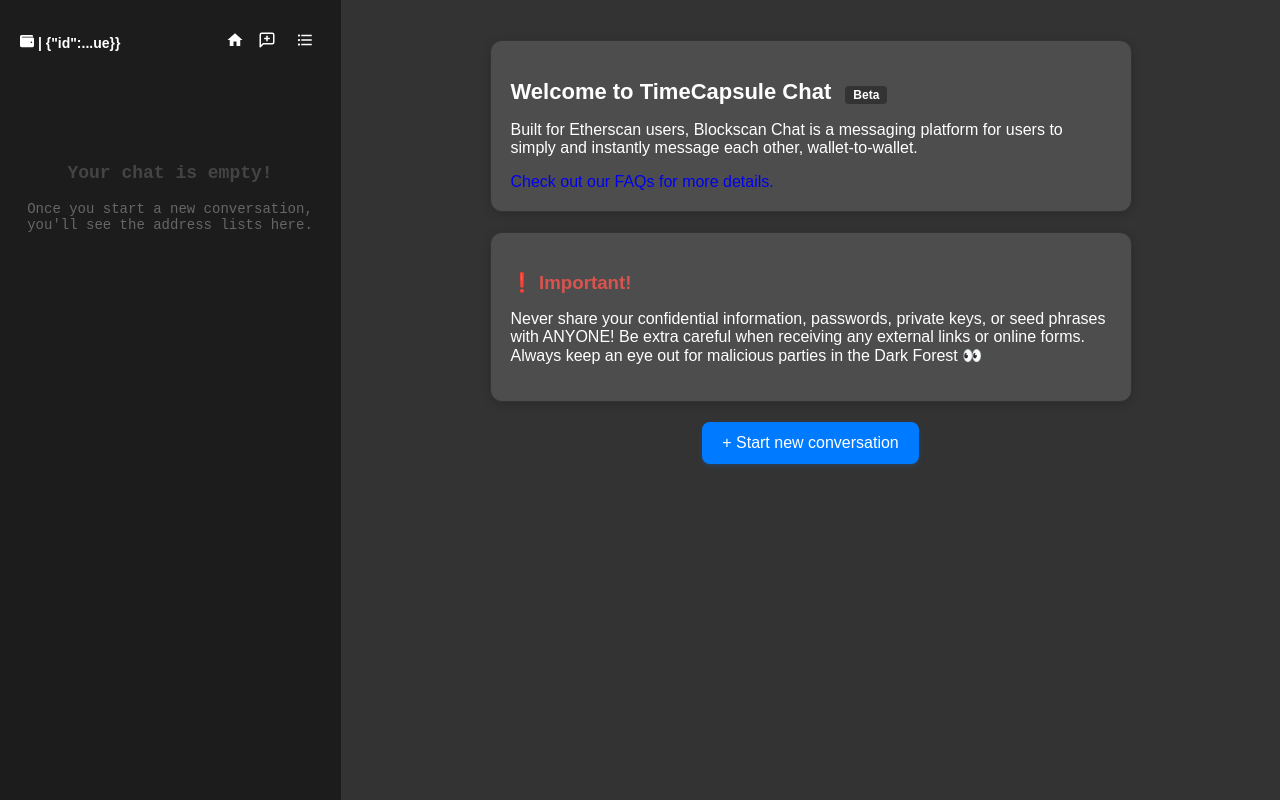
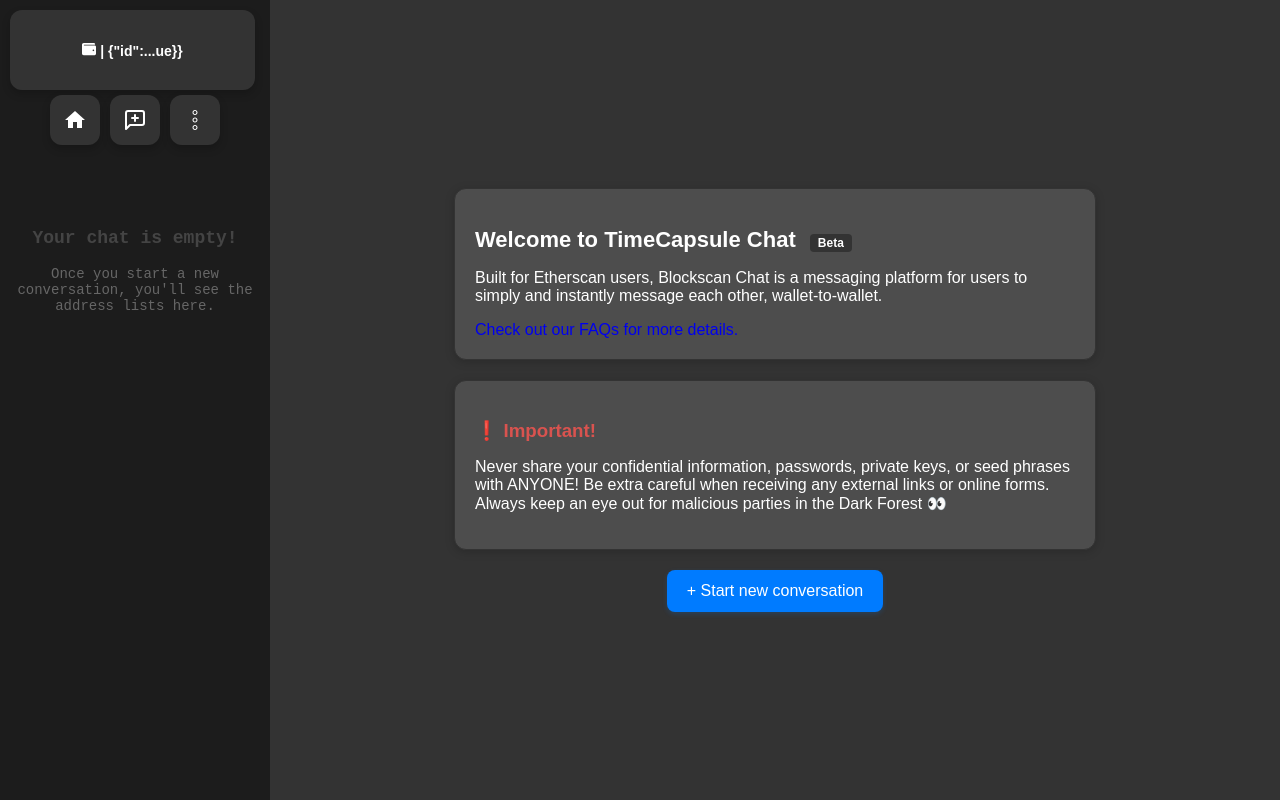
Before and after one commit to timecapsuletoken/chat, a React (Create React App) app: page /home in a window 1280 px wide. Built offline with nearby package versions, Linux system fonts and the light colour scheme; sample sign-in values are in the browser's storage.

Commit message:
- Update Chatroom UI bugs

```diff
--- a/package.json
+++ b/package.json
@@ -15,6 +15,7 @@
     "bootstrap": "^5.3.3",
     "buffer": "^6.0.3",
     "crypto-browserify": "^3.12.1",
+    "emoji-picker-react": "^4.12.0",
     "ethers": "^5.7.2",
     "process": "^0.11.10",
     "react": "^18.3.1",
--- a/src/assets/css/HomePage.css
+++ b/src/assets/css/HomePage.css
@@ -4,24 +4,158 @@
     flex-direction: row;
     height: 100vh;
     background-color: #333;
+    justify-content: center; /* Centers horizontally */
+    align-items: center; /* Centers vertically */
+    width: 100%; /* Ensure the container takes full width */
+
   }
 
+  /* Header for mobile button positioning */
+  .home-header {
+    width: auto;
+    display: flex;
+    align-items: center;
+    flex-direction: row;
+    flex-wrap: nowrap;
+    align-content: center;
+    justify-content: center;
+  }
+
+  /* Sidebar styling, visible with transform */
   .sidebar {
-    flex: 0 0 300px;
+    position: fixed;
+    left: 0;
+    top: 0;
+    height: 100%;
+    width: 250px;
     background-color: #1c1c1c;
-    border-right: 1px solid #1c1c1c;
-    padding: 20px;
+    color: #fff;
+    z-index: 100;
+    overflow-y: auto;
+    transform: translateX(0); /* Visible by default on larger screens */
+    transition: transform 0.3s ease-in-out;
+    padding: 10px;
+    }
+
+  /* Show Menu button only on mobile */
+  .sidebar-toggle {
+    display: none; /* Hide by default */
+  }
+
+  .sidebar-toggle span {
+    margin: 0 0px 0 5px;
+  }
+
+  .chat-address-info .chat-message-icon {
+    padding: 10px;
+    border: solid 1px;
+    border-radius: 8px;
+    margin: 10px;
+    font-size: 25px;
+  }
+
+  /* Specific icon buttons (home, message, etc.) inside the sidebar */
+  .wallet-controls .sidebar-icon {
+    margin-bottom: 10px; /* Spacing between icons */
+    background-color: #444; /* Darker shade for consistency */
+  }
+
+  /* Toggle button inside sidebar */
+  .sidebar-icon .sidebar-toggle-inside {
+    background-color: #007bff !important;
+    color: white;
+    border: none;
+    border-radius: 50%;
+    width: 30px;
+    height: 30px;
+    font-size: 20px;
     display: flex;
-    flex-direction: column;
-    align-items: flex-start;
+    align-items: center;
+    justify-content: center;
+    cursor: pointer;
+    margin: 0 auto; /* Center within the icon box */
+  }
+
+  .sidebar-icon > .sidebar-toggle-inside {
+    background-color: inherit; /* Inherit background color from .sidebar-icon */
+  }
+
+  .sidebar-icon.sidebar-toggle-container.open {
+    background-color: #007bff; /* New color when containing sidebar-toggle-inside */
+  }
+
+  .sidebar-icon .sidebar-toggle-inside.open {
+    background-color: #007bff !important; /* New color when the sidebar is open */
+  }
+
+  /* Sidebar icon styling */
+  .sidebar-icon {
+    display: flex;
+    align-items: center;
+    justify-content: center;
+    background-color: #333;
+    width: 50px; /* Fixed width and height for uniform boxes */
+    height: 50px;
+    border-radius: 12px; /* Rounded corners */
+    color: #fff;
+    font-size: 24px; /* Larger icon size */
+    cursor: pointer;
+    transition: background-color 0.3s, transform 0.2s;
+    box-shadow: 0 4px 8px rgba(0, 0, 0, 0.2); /* Soft shadow for 3D effect */
+    margin: 5px 5px;
+  }
+
+  .sidebar-icon:hover {
+    background-color: #007bff; /* Highlight on hover */
+    transform: translateY(-2px); /* Slight lift on hover */
+  }
+
+  .sidebar-icon.waddr {
+    width: 100% !important;
+    background-color: transparent !important;
+    box-shadow: none;
+  }
+
+  .sidebar-icon button,
+  .sidebar-icon a {
+    color: inherit;
+    background: none;
+    border: none;
+    font-size: 24px;
+    display: flex;
+    align-items: center;
+    justify-content: center;
+    cursor: pointer;
+  }
+
+  /* Add padding for text and icons */
+  .sidebar-content p {
+    font-size: 16px;
+    margin: 0;
+    color: #ccc;
+    text-align: center;
+  }
+
+  .sidebar-content {
+    display: flex;
+    flex-wrap: wrap;
+    align-content: center;
+    align-items: center;
+    justify-content: center;
+    flex-direction: row;
   }
 
   .wallet-header {
     display: flex;
-    justify-content: space-between;
     align-items: center;
-    width: 100%;
-    margin-bottom: 20px;
+    justify-content: center;
+    background-color: #333;
+    padding: 10px;
+    width: 90%;
+    border-radius: 12px;
+    color: #fff;
+    box-shadow: 0 4px 8px rgba(0, 0, 0, 0.2);
+    font-size: 24px;
   }
 
   .wallet-header p {
@@ -36,7 +170,6 @@
     font-size: 18px;
     cursor: pointer;
     color: #fff;
-    margin-left: 8px;
   }
 
   .wallet-controls a {
@@ -45,7 +178,6 @@
     font-size: 18px;
     cursor: pointer;
     color: #fff;
-    margin-left: 8px;
   }
 
   .search-bar {
@@ -122,6 +254,7 @@
   .main-content {
     flex: 1;
     padding: 40px;
+    margin-left: 270px;
     display: flex;
     flex-direction: column;
     align-items: center;
@@ -179,14 +312,52 @@
       flex-direction: column;
     }
 
+    .dropdown-menu {
+      max-width: 200px; /* Larger width on bigger screens */
+      left: auto;
+      right: 0;
+    }
+
     .sidebar {
+      transform: translateX(-100%); /* Hidden off-screen on mobile */
+    }
+
+    .sidebar-toggle {
+      background-color: rgba(255, 255, 255, 0.1); /* Subtle background */
+      color: white;
+      border: none;
+      border-radius: 8px; /* Rounded corners */
       width: 100%;
-      flex: initial;
-      padding: 15px;
+      height: 40px;
+      margin: 0 0 20px 0;
+      font-size: 20px;
+      display: flex;
+      align-items: center;
+      justify-content: center;
+      z-index: 102;
+      cursor: pointer;
+      transition: background-color 0.2s, transform 0.1s;
+    }
+
+     /* Hover effect for better interactivity */
+    .sidebar-toggle:hover {
+      background-color: rgba(255, 255, 255, 0.2); /* Slightly darker on hover */
+    }
+
+    /* Active state to simulate a "pressed" effect */
+    .sidebar-toggle:active {
+      background-color: rgba(255, 255, 255, 0.3); /* Darker background when pressed */
+      transform: scale(0.95); /* Slightly shrink on click */
+    }
+
+    /* Show sidebar when it's open */
+    .home-container .sidebar-open {
+      transform: translateX(0);
     }
 
     .main-content {
       padding: 20px;
+      margin-left: 0px;
     }
 
     .welcome-card,
@@ -247,20 +418,23 @@
 
   .dropdown-container {
     position: relative;
-    display: inline-block; /* Ensures the dropdown stays with the button */
+    width: 100%;
 }
 
 .dropdown-menu {
-    position: absolute;
-    top: 100%; /* Positions it right below the button */
-    left: 0; /* Aligns it to the left of the container */
+  position: absolute; /* Positioned within .dropdown-container */
+  top: 100%; /* Positioned directly below the toggle button */
+  left: 0;
   background-color: #333;
   border-radius: 8px;
   box-shadow: 0 4px 8px rgba(0, 0, 0, 0.1);
-    z-index: 100;
+  z-index: 1000;
+  min-width: 160px;
+  max-width: 90%; /* Limits width on smaller screens */
+  width: 100%;
+  padding: 10px;
   display: flex;
   flex-direction: column;
-    min-width: 160px; /* Optional: Adjusts width */
 }
 
 .dropdown-item {
@@ -269,6 +443,7 @@
     align-items: center;
     color: #fff;
     cursor: pointer;
+    transition: background-color 0.2s;
 }
 
 .dropdown-item:hover {
@@ -279,28 +454,34 @@
     margin-right: 8px;
 }
 
+/* Prevent scrolling in sidebar when dropdown is open */
+.no-scroll {
+  overflow-y: visible !important;
+}
+
 .modal-overlay {
   position: fixed;
   top: 0;
   left: 0;
-  width: 100%;
-  height: 100%;
-  background-color: rgba(0, 0, 0, 0.5);
+  width: 100vw;
+  height: 100vh;
+  background-color: rgba(0, 0, 0, 0.5); /* Dark overlay */
   display: flex;
   justify-content: center;
   align-items: center;
-  z-index: 1000;
+  z-index: 2000; /* Higher than sidebar and other elements */
 }
 
 .modal-content {
   background-color: #333;
   padding: 20px;
   border-radius: 8px;
-  width: 400px;
-  max-width: 90%;
-  box-shadow: 0 4px 8px rgba(0, 0, 0, 0.1);
+  width: 90%; /* Responsive width */
+  max-width: 400px;
+  box-shadow: 0 4px 8px rgba(0, 0, 0, 0.2);
   text-align: center;
   position: relative;
+  z-index: 2001; /* Ensures it stays above the overlay */
 }
 
 .modal-header {
--- a/src/pages/HomePage.js
+++ b/src/pages/HomePage.js
@@ -1,9 +1,10 @@
 import React, { useState, useEffect } from 'react';
 import { useNavigate, useSearchParams } from 'react-router-dom';
 import '../assets/css/HomePage.css';
-import { FaPowerOff, FaWallet, FaCogs, FaInfoCircle, FaQuestionCircle, FaTimes } from 'react-icons/fa';
+import { FaPowerOff, FaWallet, FaCogs, FaInfoCircle, FaQuestionCircle, FaTimes, FaBars } from 'react-icons/fa';
+import { CiMenuKebab } from "react-icons/ci";
 import { LuMessageSquarePlus } from "react-icons/lu";
-import { MdFormatListBulleted, MdHome } from "react-icons/md";
+import { MdHome } from "react-icons/md";
 import { IoClose } from 'react-icons/io5';
 import ChatPage from './ChatPage';
 import { IoChatboxSharp } from "react-icons/io5";
@@ -13,6 +14,7 @@
   const navigate = useNavigate();
   const [showDropdown, setShowDropdown] = useState(false);
   const [showModal, setShowModal] = useState(false);
+  const [isSidebarOpen, setIsSidebarOpen] = useState(false); // State to toggle sidebar visibility
   const [chatAddress, setChatAddress] = useState('');
   const currentChat = searchParams.get('chatwith');
   const [chats, setChats] = useState([]);
@@ -41,6 +43,11 @@
     setShowDropdown(prevState => !prevState);
   };
 
+  const toggleSidebar = () => {
+    setIsSidebarOpen(!isSidebarOpen);
+    console.log("Sidebar state:", !isSidebarOpen); // Log state to check toggle
+  };
+
   const handleStartChat = () => {
     if (chatAddress.trim()) {
       const updatedChats = [...new Set([...chats, chatAddress])]; // Avoid duplicate addresses
@@ -61,40 +68,35 @@
     localStorage.setItem(`chats_${account}`, JSON.stringify(updatedChats)); // Save updated list
     };
 
-
   return (
     <div className="home-container">
-      <div className="sidebar">
+        <div className={`sidebar ${isSidebarOpen ? 'sidebar-open' : ''} ${showDropdown ? 'no-scroll' : ''}`}>
             <div className="wallet-header">
+              <div className="sidebar-icon waddr">
                 <p><FaWallet /> <span className="wallet-addr">{account ? `| ${account.slice(0, 6)}...${account.slice(-4)}` : 'No Wallet Connected'}</span></p>
-          <div className="wallet-controls">
-            <div className="dropdown-container">
-            <a className="homebtn" href="/home"><MdHome /></a>
-            <button className="new-message" onClick={handleOpenModal}><LuMessageSquarePlus /></button>
-            {showModal && (
-                <div className="modal-overlay" onClick={handleCloseModal}>
-                    <div className="modal-content" onClick={(e) => e.stopPropagation()}>
-                        <div className="modal-header">
-                            <h2>Start New Chat</h2>
-                            <button className="close-button" onClick={handleCloseModal}>
-                                <IoClose />
+              </div>
+            </div>
+            <div className="sidebar-content">
+              {isSidebarOpen && (
+              <div className="sidebar-icon" style={{ backgroundColor: isSidebarOpen ? '#007bff' : 'inherit' }}>
+                <button
+                  className={`sidebar-toggle-inside ${isSidebarOpen ? 'open' : ''}`}
+                  onClick={toggleSidebar}
+                  >
+                    <FaBars />
                 </button>
               </div>
-                        <p>Enter an address (or .bnb name) to start a new chat</p>
-                        <input
-                          type="text"
-                          placeholder="e.g. 0x... or name.bnb"
-                          className="modal-input"
-                          value={chatAddress}
-                          onChange={(e) => setChatAddress(e.target.value)}
-                        />
-                        <button className="start-chat-button" onClick={handleStartChat}>
-                            <LuMessageSquarePlus /> Start Chatting
-                        </button>
+              )}
+                <div className="sidebar-icon">
+                  <a href="/home"><MdHome /></a>
                 </div>
+                <div className="sidebar-icon">
+                  <button className="new-message" onClick={handleOpenModal}><LuMessageSquarePlus /></button>
                 </div>
-            )}
-            <button onClick={toggleDropdown}><MdFormatListBulleted /></button>
+                  <div className="sidebar-icon">
+                    <button onClick={toggleDropdown}><CiMenuKebab /></button>
+                  </div>
+                  <div className="dropdown-container">
                     {showDropdown && (
                         <div className="dropdown-menu">
                           <div className="dropdown-item">
@@ -117,7 +119,6 @@
                           </div>
                         </div>
                     )}
-            </div>
                 </div>
               </div>
             <div className="chat-list">
@@ -152,8 +153,35 @@
               )}
             </div>
         </div>
-
+        {showModal && (
+                  <div className="modal-overlay" onClick={handleCloseModal}>
+                      <div className="modal-content" onClick={(e) => e.stopPropagation()}>
+                          <div className="modal-header">
+                              <h2>Start New Chat</h2>
+                              <button className="close-button" onClick={handleCloseModal}>
+                                  <IoClose />
+                              </button>
+                          </div>
+                          <p>Enter an address (or .bnb name) to start a new chat</p>
+                          <input
+                            type="text"
+                            placeholder="e.g. 0x... or name.bnb"
+                            className="modal-input"
+                            value={chatAddress}
+                            onChange={(e) => setChatAddress(e.target.value)}
+                          />
+                          <button className="start-chat-button" onClick={handleStartChat}>
+                              <LuMessageSquarePlus /> Start Chatting
+                          </button>
+                      </div>
+                  </div>
+                )}
       <div className="main-content">
+      {!isSidebarOpen && (
+          <button className="sidebar-toggle" onClick={toggleSidebar}>
+            <FaBars /> <span>Menu</span>
+          </button>
+        )}
       {currentChat ? (
           <ChatPage account={account} />
         ) : (
```
Also changed, not shown: src/assets/css/ChatPage.css (+12 -0 lines), src/pages/ChatPage.js (+20 -3 lines), 1 other file (tests, documents, lock files or other folders). Lines whose indentation alone changed are shown as unchanged.
